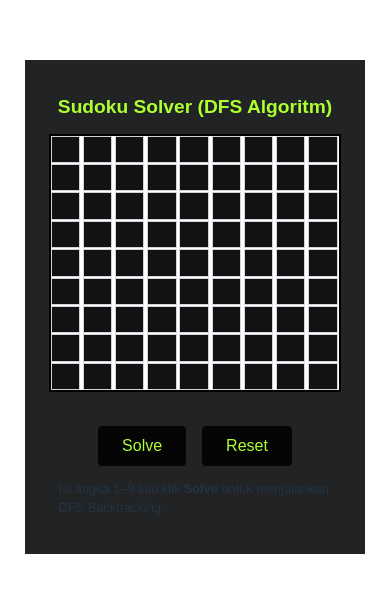
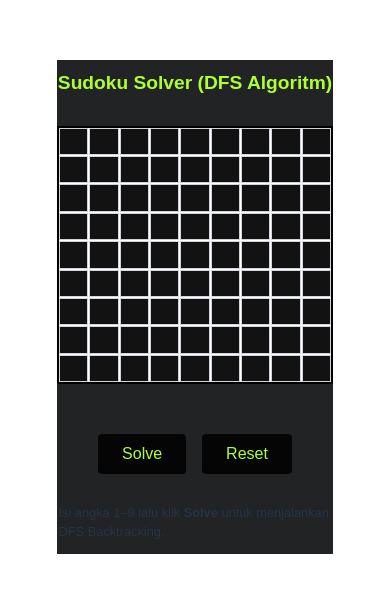
Before and after one commit to stheffen/sudokudfs, a React (Vite) app: page / in a window 390 px wide. Shown: the part 115-708 px from the top of the page. Built offline with nearby package versions, Linux system fonts and the light colour scheme.

Commit message:
Please enter the commit message for your changes. Lines starting with '#' will be ignored, and an empty message aborts the commit.
On branch main
Your branch is up to date with 'origin/main'.

Changes to be committed:
	modified:   src/app.css

```diff
--- a/src/app.css
+++ b/src/app.css
@@ -16,8 +16,9 @@ h1 {
   display: flex;
   flex-direction: column;
   align-items: center;
+  justify-content: center;
+  gap: 1rem;
   background-color: #222325;
-  padding: 1.5rem;
 }
 
 .board-grid {
@@ -80,7 +81,7 @@ button:hover {
   }
   .board-grid {
     grid-template-columns: repeat(9, 1fr);
-    width: 74vw;
+    width: fit-content;
   }
 
   .board-cell {
```
